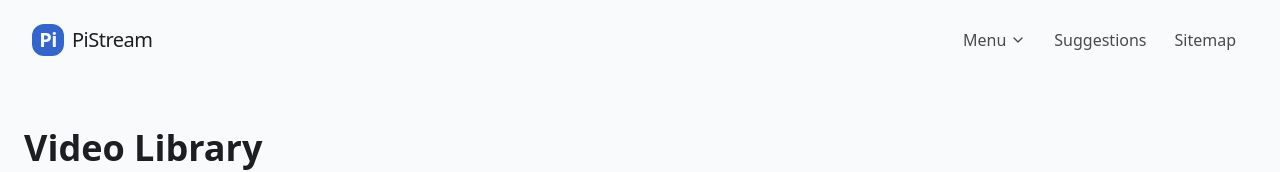
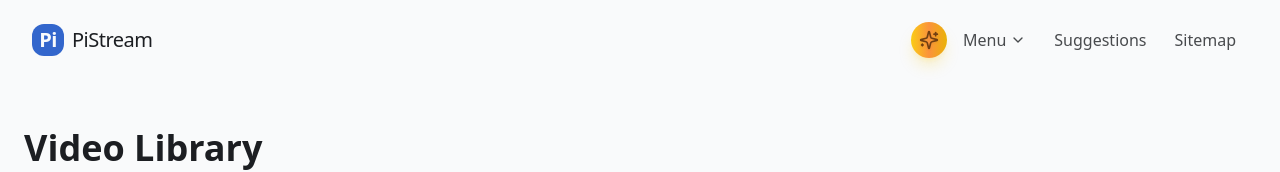
Before and after one commit to ryegrammer/streamable-scribe-helper, a React (Vite) app: page /library in a window 1280 px wide. Shown: the top 172 px of the page. Built offline with nearby package versions, Linux system fonts and the light colour scheme.

Commit message:
Add theme switching button

```diff
--- a/package.json
+++ b/package.json
@@ -58,6 +58,7 @@
     "react-hook-form": "^7.53.0",
     "react-resizable-panels": "^2.1.3",
     "react-router-dom": "^6.26.2",
+    "react-use": "^17.6.0",
     "recharts": "^2.12.7",
     "sonner": "^1.5.0",
     "tailwind-merge": "^2.5.2",
--- a/src/components/NavBar.tsx
+++ b/src/components/NavBar.tsx
@@ -8,6 +8,7 @@ import {
   DropdownMenuItem,
   DropdownMenuTrigger,
 } from "@/components/ui/dropdown-menu";
+import ThemeToggle from '@/components/ThemeToggle';
 
 const NavBar = () => {
   const [isScrolled, setIsScrolled] = useState(false);
@@ -61,6 +62,7 @@ const NavBar = () => {
 
         {/* Desktop Navigation */}
         <nav className="hidden md:flex items-center space-x-1">
+          <ThemeToggle />
           {navLinks.map(link => {
             if (link.dropdownItems) {
               return (
@@ -118,6 +120,9 @@ const NavBar = () => {
       {/* Mobile Menu */}
       {isMobileMenuOpen && (
         <div className="md:hidden absolute top-full left-0 right-0 glass-panel animate-slide-in py-4">
+          <div className="flex justify-center mb-4">
+            <ThemeToggle />
+          </div>
           <nav className="flex flex-col space-y-1 px-6">
             {navLinks.map(link => {
               if (link.dropdownItems) {
--- /dev/null
+++ b/src/components/ThemeToggle.tsx
@@ -0,0 +1,64 @@
+import React, { useEffect } from 'react';
+import { Sparkles } from 'lucide-react';
+import { useTheme } from '@/hooks/useTheme';
+import { cn } from '@/lib/utils';
+
+const ThemeToggle = () => {
+  const { theme, toggleTheme, initializeTheme } = useTheme();
+
+  useEffect(() => {
+    initializeTheme();
+  }, []);
+
+  return (
+    <button
+      onClick={toggleTheme}
+      className={cn(
+        "relative p-2 rounded-full transition-all duration-500 group overflow-hidden",
+        "hover:scale-110 active:scale-95",
+        theme === 'galactic'
+          ? "bg-gradient-to-r from-purple-600 via-violet-600 to-indigo-600 text-white shadow-lg shadow-purple-500/25"
+          : "bg-gradient-to-r from-yellow-400 via-orange-400 to-yellow-500 text-yellow-900 shadow-lg shadow-yellow-400/25"
+      )}
+      aria-label={`Switch to ${theme === 'bright' ? 'galactic' : 'bright'} theme`}
+    >
+      {/* Animated background glow */}
+      <div className={cn(
+        "absolute inset-0 opacity-0 group-hover:opacity-100 transition-opacity duration-500",
+        theme === 'galactic'
+          ? "bg-gradient-to-r from-purple-400 via-violet-400 to-indigo-400 animate-pulse"
+          : "bg-gradient-to-r from-yellow-300 via-orange-300 to-yellow-400 animate-pulse"
+      )} />
+
+      {/* Icon */}
+      <Sparkles
+        className={cn(
+          "relative size-5 transition-all duration-500 group-hover:rotate-180",
+          theme === 'galactic' ? "drop-shadow-sm" : "drop-shadow-sm"
+        )}
+      />
+
+      {/* Floating sparkles animation */}
+      <div className="absolute inset-0 pointer-events-none">
+        {[...Array(3)].map((_, i) => (
+          <div
+            key={i}
+            className={cn(
+              "absolute w-1 h-1 rounded-full opacity-0 group-hover:opacity-100",
+              "animate-ping",
+              theme === 'galactic' ? "bg-purple-300" : "bg-yellow-300"
+            )}
+            style={{
+              left: `${20 + i * 20}%`,
+              top: `${20 + i * 15}%`,
+              animationDelay: `${i * 0.2}s`,
+              animationDuration: '1s'
+            }}
+          />
+        ))}
+      </div>
+    </button>
+  );
+};
+
+export default ThemeToggle;
--- /dev/null
+++ b/src/hooks/useTheme.tsx
@@ -0,0 +1,36 @@
+import { useLocalStorage } from 'react-use';
+
+export type Theme = 'bright' | 'dark' | 'galactic';
+
+export const useTheme = () => {
+  const [theme, setTheme] = useLocalStorage<Theme>('pistream-theme', 'bright');
+
+  const toggleTheme = () => {
+    const currentTheme = theme || 'bright';
+    const nextTheme: Theme = currentTheme === 'bright' ? 'galactic' : 'bright';
+    setTheme(nextTheme);
+
+    // Apply theme to document
+    const root = document.documentElement;
+    root.classList.remove('dark', 'galactic');
+    if (nextTheme !== 'bright') {
+      root.classList.add(nextTheme);
+    }
+  };
+
+  // Initialize theme on mount
+  const initializeTheme = () => {
+    const currentTheme = theme || 'bright';
+    const root = document.documentElement;
+    root.classList.remove('dark', 'galactic');
+    if (currentTheme !== 'bright') {
+      root.classList.add(currentTheme);
+    }
+  };
+
+  return {
+    theme: theme || 'bright',
+    toggleTheme,
+    initializeTheme,
+  };
+};
--- a/src/index.css
+++ b/src/index.css
@@ -83,6 +83,45 @@
     --sidebar-border: 240 3.7% 15.9%;
     --sidebar-ring: 217.2 91.2% 59.8%;
   }
+
+  .galactic {
+    --background: 230 20% 5%;
+    --foreground: 280 100% 85%;
+
+    --card: 260 30% 8%;
+    --card-foreground: 280 100% 85%;
+
+    --popover: 260 30% 8%;
+    --popover-foreground: 280 100% 85%;
+
+    --primary: 280 100% 70%;
+    --primary-foreground: 230 20% 5%;
+
+    --secondary: 260 50% 15%;
+    --secondary-foreground: 280 100% 85%;
+
+    --muted: 250 30% 12%;
+    --muted-foreground: 280 60% 60%;
+
+    --accent: 290 80% 25%;
+    --accent-foreground: 280 100% 85%;
+
+    --destructive: 0 84% 60%;
+    --destructive-foreground: 280 100% 85%;
+
+    --border: 270 40% 20%;
+    --input: 270 40% 20%;
+    --ring: 280 100% 70%;
+
+    --sidebar-background: 240 40% 6%;
+    --sidebar-foreground: 280 100% 85%;
+    --sidebar-primary: 280 100% 70%;
+    --sidebar-primary-foreground: 230 20% 5%;
+    --sidebar-accent: 270 50% 15%;
+    --sidebar-accent-foreground: 280 100% 85%;
+    --sidebar-border: 270 40% 20%;
+    --sidebar-ring: 280 100% 70%;
+  }
 }
 
 @layer base {
```
Also changed, not shown: 1 other file (tests, documents, lock files or other folders).
